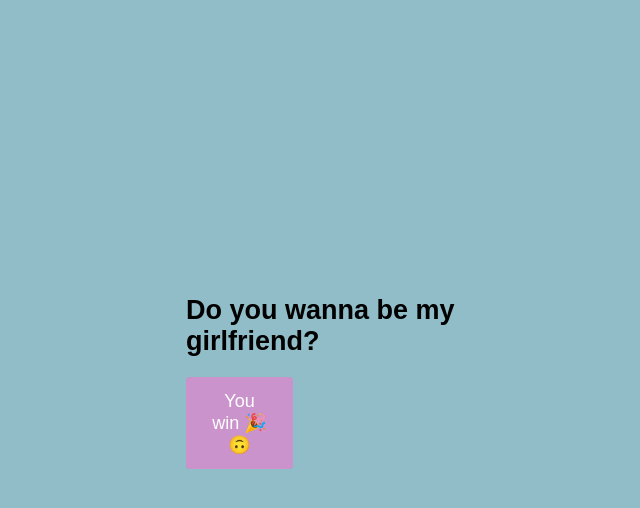
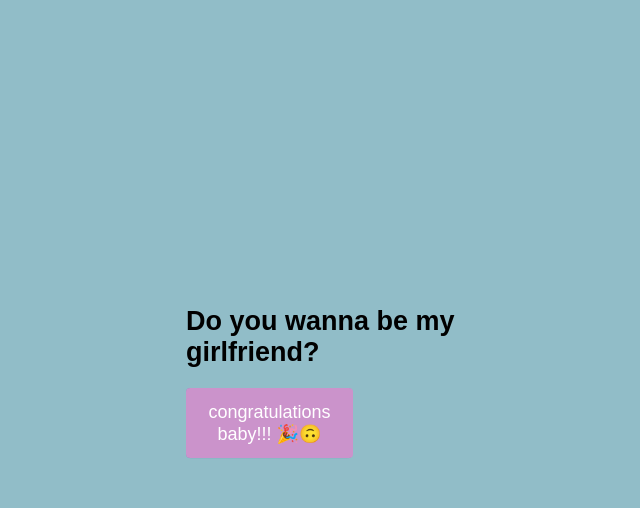
Before and after one commit to sharanch/girlfriend-, a plain HTML site: page index.html in a window 1280 px wide. Both pictures are taken after a click on the button "Yes!!!". Shown: the whole page, without its empty margins (272-912 px from the left). Drawn offline with Linux system fonts and the light colour scheme.

Commit message:
index.html

```diff
--- a/index.html
+++ b/index.html
@@ -186,7 +186,7 @@
     }
 
     yesButton.addEventListener('click', event => {
-        yesButton.textContent = 'You win 🎉🙃';
+        yesButton.textContent = 'congratulations baby!!! 🎉🙃';
         document.body.classList.add('celebrate');
         setTimeout(() => {
             document.body.classList.remove('celebrate');
```
